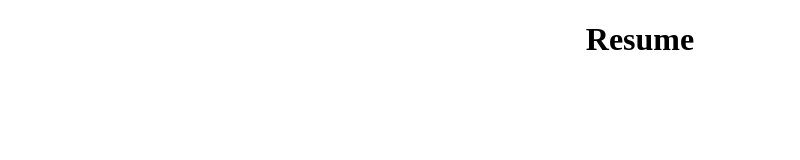
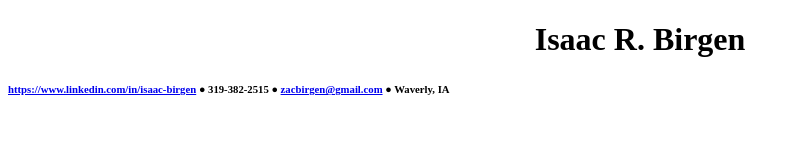
Before and after one commit to ZacBirgen/Resume, a website: page static/index.html in a window 1280 px wide. Shown: the whole page, without its empty margins (0-800 px from the left). Drawn offline with Linux system fonts and the light colour scheme.

Commit message:
Headliner

```diff
--- a/static/index.html
+++ b/static/index.html
@@ -4,12 +4,16 @@
         <meta charset="UTF-8">
         <meta http-equiv="X-UA-Compatible" content="IE=edge">
         <meta name="viewport" content="width=device-width, initial-scale=1.0">
-        <title>Zac Birgen</title>
+        <title>Resume</title>
         <link rel="stylesheet" type="text/css" href="css/index.css">
     </head>
     <body>
-        <h1>
-            Resume
-        </h1>
+        <h1>Isaac R. Birgen</h1>
+        <h6>
+            <a href="https://www.linkedin.com/in/isaac-birgen">https://www.linkedin.com/in/isaac-birgen</a>
+             ● 319-382-2515 ●
+            <a href="mailto:zacbirgen@gmail.com">zacbirgen@gmail.com</a>
+            ● Waverly, IA
+        </h6>
     </body>
 </html>
```
